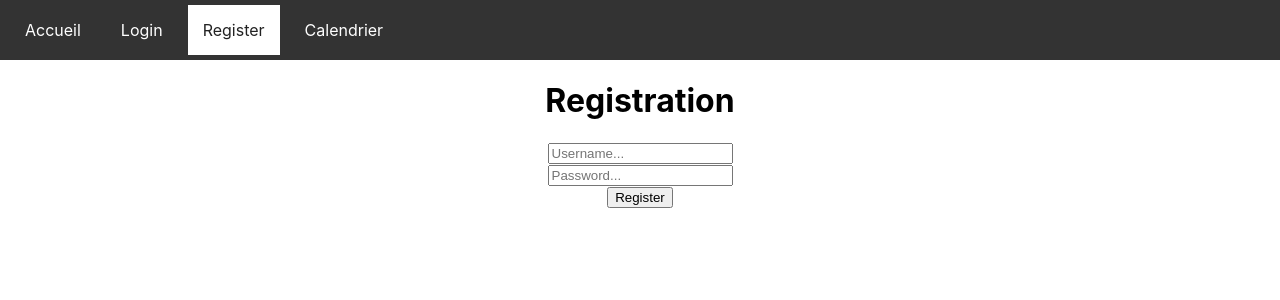
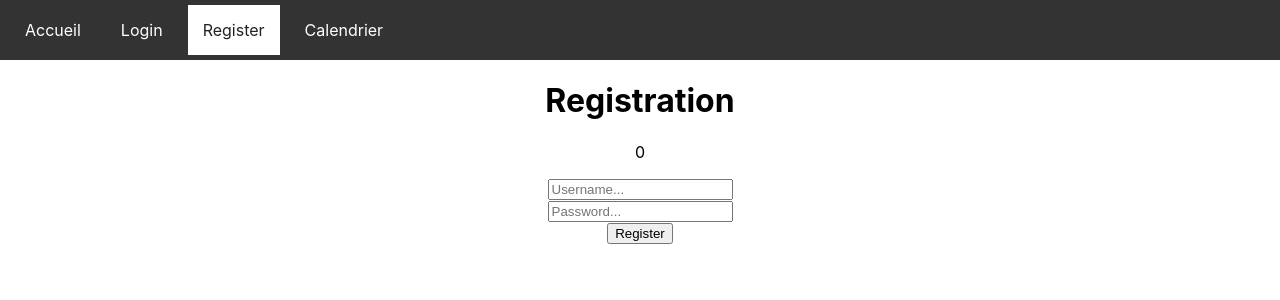
Before and after one commit to AC-climoilou/tp2-appweb2, a React (Create React App) app in the folder code-react/: page /register in a window 1280 px wide. Shown: the top 300 px of the page. Built offline with nearby package versions, Linux system fonts and the light colour scheme.

Commit message:
objet global creeé

```diff
--- /dev/null
+++ b/code-react/src/Variables.js
@@ -0,0 +1,4 @@
+
+let userIDGlobal = {id : 0} ;
+
+export default userIDGlobal;
--- a/code-react/src/pages/Login.jsx
+++ b/code-react/src/pages/Login.jsx
@@ -1,6 +1,7 @@
 import React, { Component } from 'react';
 import Axios from "axios";
 import "../App.css";
+import userIDGlobal from '../Variables';
 
 Axios.defaults.withCredentials = true;
 
@@ -45,6 +46,9 @@ class Login extends Component {
       if (response.data.message) {
         this.setLoginStatus(response.data.message);
       } else {
+        console.log(response.data.user.clientId);
+        userIDGlobal.id = response.data.user.clientId;
+        console.log(userIDGlobal);
         this.setLoginStatus(response.data.user.username);
       }
     });
--- a/code-react/src/pages/Registration.jsx
+++ b/code-react/src/pages/Registration.jsx
@@ -1,6 +1,7 @@
 import React, { Component } from 'react';
 import Axios from "axios";
 import "../App.css";
+import userIDGlobal from '../Variables';
 
 Axios.defaults.withCredentials = true;
 
@@ -42,7 +43,7 @@ class Registration extends Component {
       <div className="App">
         <div className="registration">
           <h1>Registration</h1>
-
+          <p>{userIDGlobal.id}</p>
           <div>
             <input
               type="text"
--- a/code-react/src/pages/addEvent.jsx
+++ b/code-react/src/pages/addEvent.jsx
@@ -31,7 +31,6 @@ function AddEvent() {
               });
         } else {
             //Si data non valide
-
         }
     }
 
```
Also changed, not shown: 1 other file (tests, documents, lock files or other folders).
